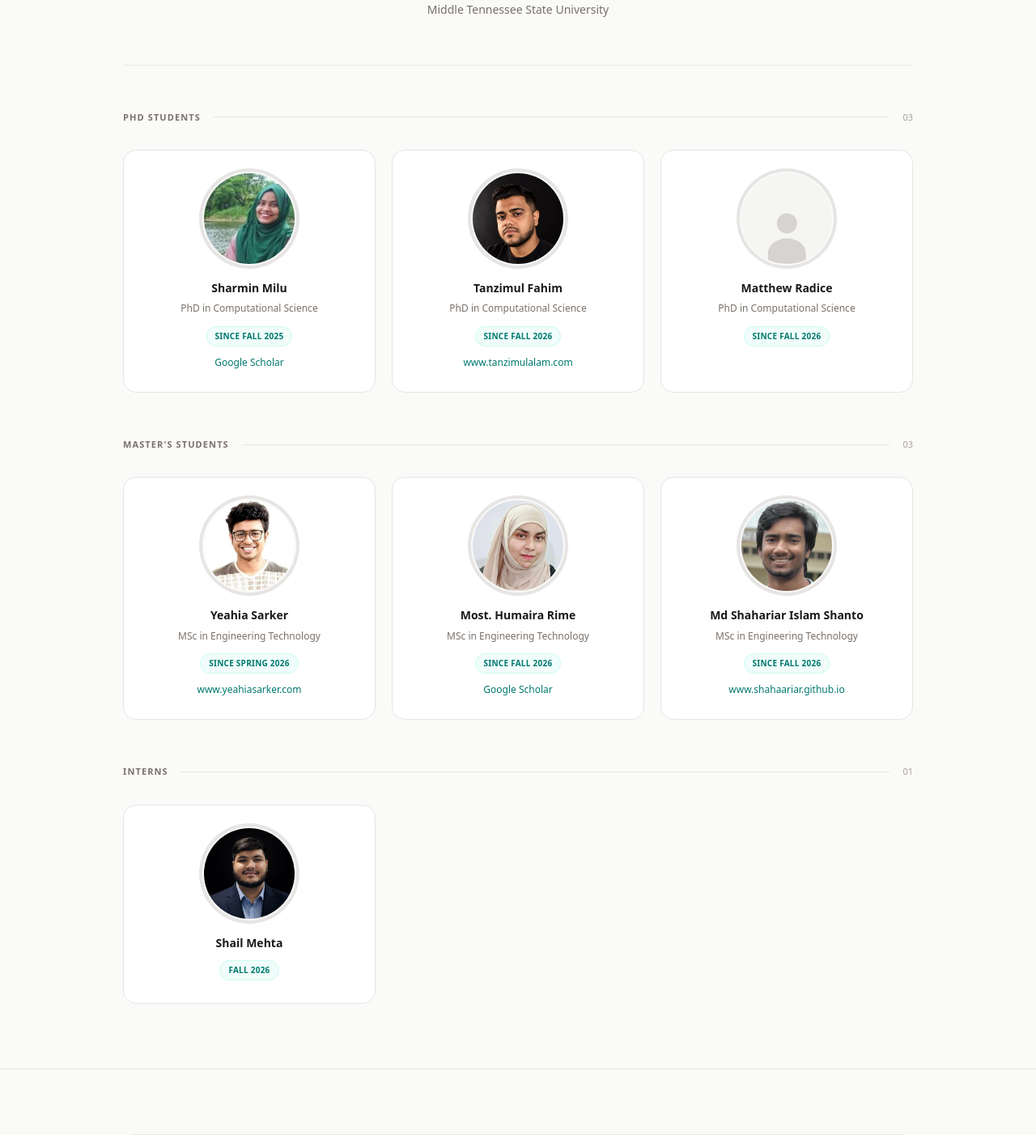
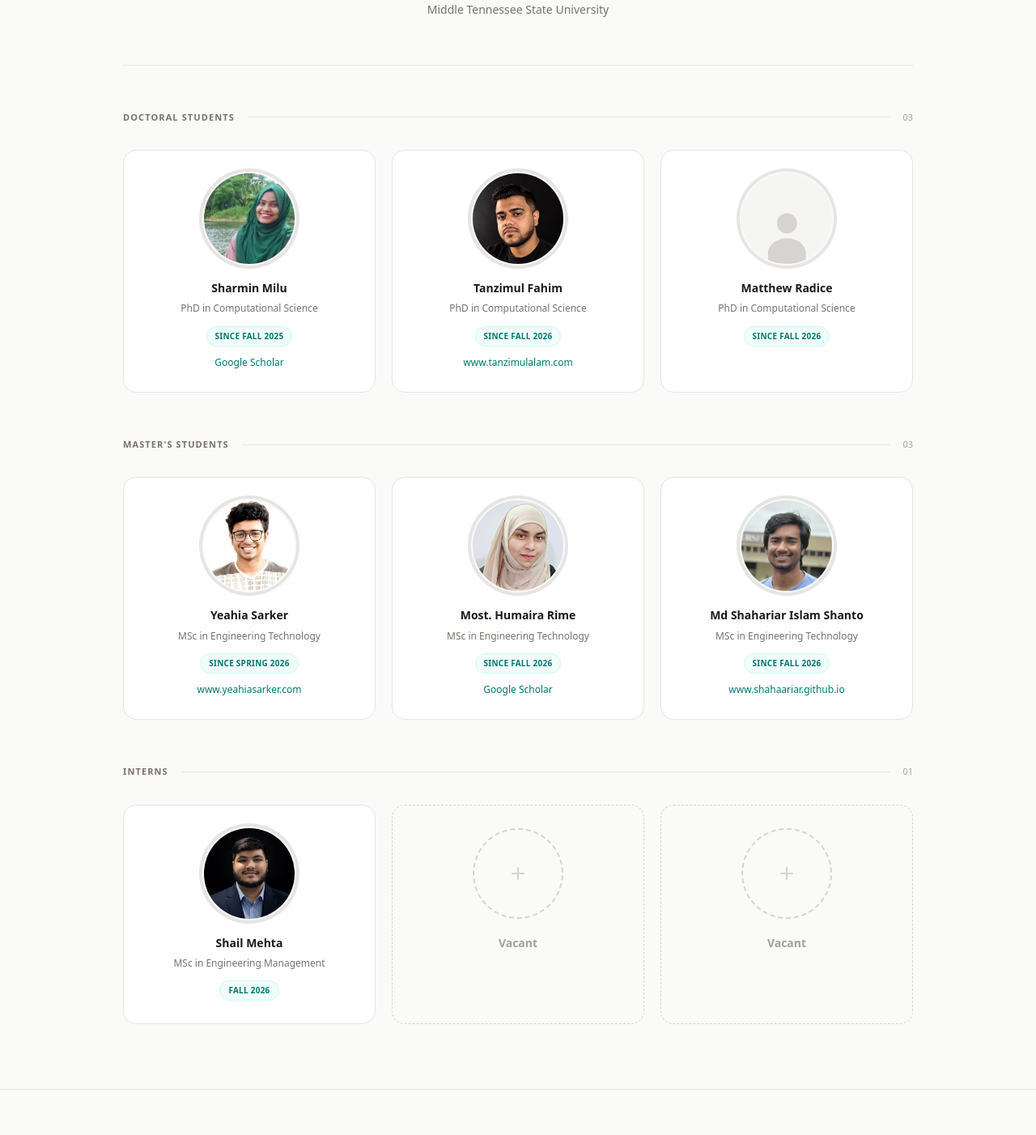
Before and after one commit to MA-Hossain/MA-Hossain.github.io, a Next.js app: page /lab in a window 1280 px wide. Shown: the part 1721-3123 px from the top of the page at 81% size. Built offline with nearby package versions, Linux system fonts and the light colour scheme; no server answers.

Commit message:
Widen Shanto's portrait, add Shail's program, show open intern slots

```diff
--- a/components/TeamRoster.tsx
+++ b/components/TeamRoster.tsx
@@ -1,6 +1,7 @@
 import Link from "next/link";
 import MemberAvatar from "./MemberAvatar";
 import MemberCard from "./MemberCard";
+import VacantCard from "./VacantCard";
 import { memberGroups, membersByRole } from "../lib/data";
 import { PERSON } from "../lib/seo";
 
@@ -64,6 +65,9 @@ export default function TeamRoster({ showLinks = true }: { showLinks?: boolean }
               {tier.people.map((m) => (
                 <MemberCard key={m.name} member={m} />
               ))}
+              {Array.from({ length: tier.openings ?? 0 }, (_, i) => (
+                <VacantCard key={`vacant-${tier.role}-${i}`} />
+              ))}
             </div>
           </div>
         ))}
--- /dev/null
+++ b/components/VacantCard.tsx
@@ -0,0 +1,19 @@
+// Placeholder for an unfilled slot, so a tier with one person does not read as
+// a half-empty grid. The count in the tier heading still reflects real members.
+export default function VacantCard() {
+  return (
+    <div className="flex flex-col items-center text-center border border-dashed border-stone-300 dark:border-stone-700 rounded-2xl px-5 py-7">
+      <div
+        className="w-24 h-24 sm:w-28 sm:h-28 rounded-full border-2 border-dashed border-stone-300 dark:border-stone-700 shrink-0 flex items-center justify-center text-stone-300 dark:text-stone-600"
+        aria-hidden="true"
+      >
+        <svg className="w-7 h-7" fill="none" stroke="currentColor" viewBox="0 0 24 24">
+          <path strokeLinecap="round" strokeWidth={1.8} d="M12 6v12M6 12h12" />
+        </svg>
+      </div>
+      <p className="mt-5 text-sm font-semibold text-stone-400 dark:text-stone-500 leading-snug">
+        Vacant
+      </p>
+    </div>
+  );
+}
--- a/lib/data.tsx
+++ b/lib/data.tsx
@@ -144,18 +144,24 @@ export const labMembers: LabMember[] = [
   {
     name: "Shail Mehta",
     role: "intern",
+    title: "MSc in Engineering Management",
     since: "Fall 2026",
     photo: "/members/shail.jpg",
   },
 ];
 
 // Sections render in this order. A section with no members is skipped, so an
-// empty tier never leaves a bare heading on the page.
-export const memberGroups: { role: MemberRole; label: string }[] = [
+// empty tier never leaves a bare heading on the page. "openings" adds that many
+// placeholder cards after the real ones, to fill out a short row.
+export const memberGroups: {
+  role: MemberRole;
+  label: string;
+  openings?: number;
+}[] = [
   { role: "pi", label: "Principal Investigator" },
-  { role: "phd", label: "PhD Students" },
+  { role: "phd", label: "Doctoral Students" },
   { role: "masters", label: "Master's Students" },
-  { role: "intern", label: "Interns" },
+  { role: "intern", label: "Interns", openings: 2 },
 ];
 
 export const membersByRole = (role: MemberRole) =>
```
Also changed, not shown: public/members/shanto.jpg.
